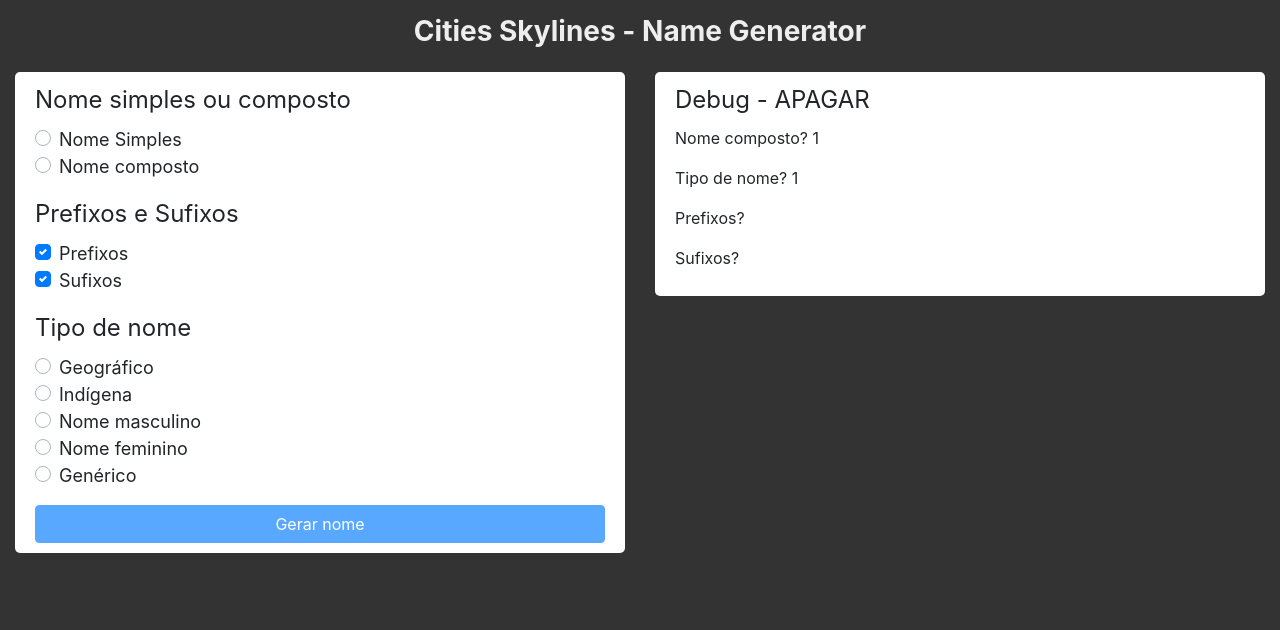
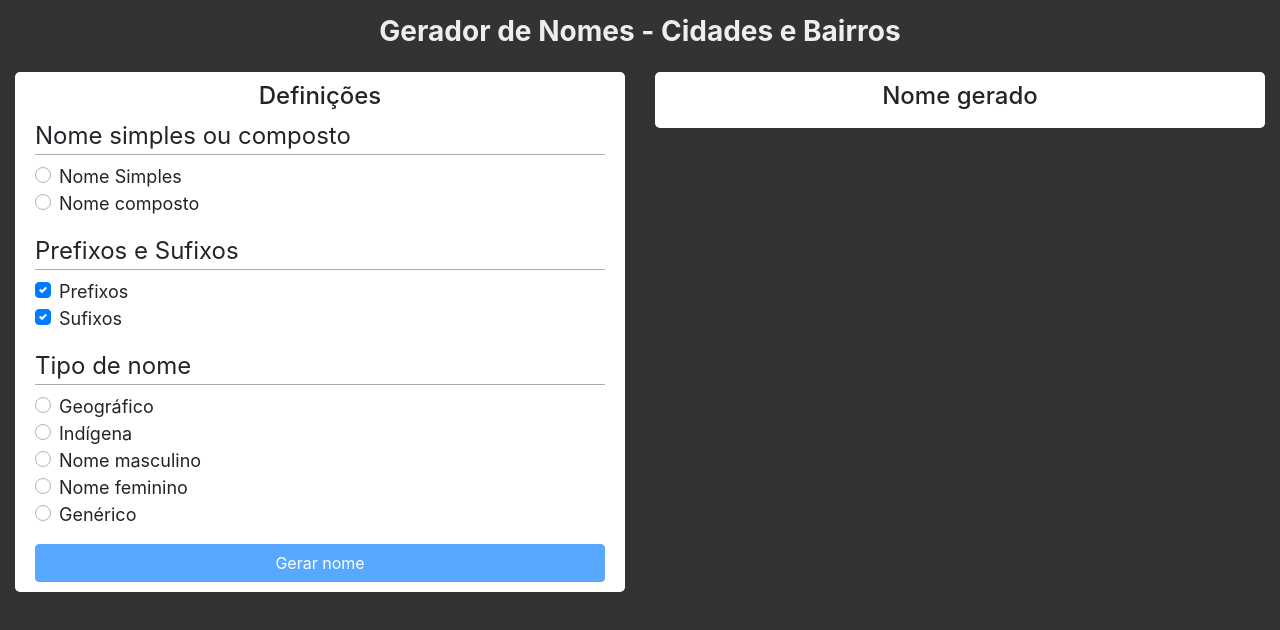
Before and after one commit to atmonello/skylines-name-generator, a Nuxt app: page / in a window 1280 px wide. Shown: the top 630 px of the page. Built offline with nearby package versions, Linux system fonts and the light colour scheme.

Commit message:
Adicionado histórico de nomes gerados

```diff
--- a/assets/main.less
+++ b/assets/main.less
@@ -20,13 +20,38 @@
     user-select: none;
   }
 
+  h1, h2, h3, h4, h5, h6 {
+    text-align: center;
+  }
+
+  h1 {
+    font-size: @ftSizeTitle;
+  }
+
+  h2 {
+    font-size: @ftSizeSmallTitle;
+  }
+
   fieldset {
     legend {
       font-size: @ftSizeSmallTitle;
+      border-bottom: 1px solid @color5;
     }
   }
 
   label {
     font-size: @ftSizeLarge;
   }
+
+  input {
+    &:disabled {
+      ~ .custom-control-label {
+        color: @color5;
+
+        &:before {
+          opacity: 0.35;
+        }
+      }
+    }
+  }
 }
--- a/components/title.vue
+++ b/components/title.vue
@@ -1,6 +1,6 @@
 <template>
   <div id="titleContainer">
-    <h1>Cities Skylines - Name Generator</h1>
+    <h1>Gerador de Nomes - Cidades e Bairros</h1>
   </div>
 </template>
 
--- a/layouts/layout-main.vue
+++ b/layouts/layout-main.vue
@@ -20,8 +20,7 @@
 <style lang="less" scoped>
 #layout {
     background: #333333;
-    height: 100vh;
-    width: 100vw;
+    min-height: 100vh;
 
     #left, #right {
       margin-bottom: 20px;
--- a/templates/nameGenerator.vue
+++ b/templates/nameGenerator.vue
@@ -1,20 +1,33 @@
 <template>
   <section id="nameGenerator">
     <panel>
-      <fieldset id="debug" slot="content">
+      <!-- <fieldset id="debug" slot="content">
         <legend>Debug - APAGAR</legend>
         <p>Nome composto? {{ controls.composto }}</p>
         <p>Tipo de nome? {{ controls.tipo }}</p>
         <p>Prefixos? {{ controls.prefixos }}</p>
         <p>Sufixos? {{ controls.sufixos }}</p>
-      </fieldset>
-      <div v-show="controls.toggle" id="generate" slot="content">
+      </fieldset> -->
+      <div id="generate" slot="content">
         <h2>Nome gerado</h2>
-        <p>{{ content.generated.trim() }}</p>
+        <p v-show="controls.toggle">{{ content.generated.trim() }}</p>
       </div>
+      <ul slot="content" class="list-group">
+        <li v-for="(name, index) in content.previousNames" :key="index" class="list-group-item">{{ name }}</li>
+      </ul>
     </panel>
   </section>
 </template>
+
+<style lang="less">
+@import "../assets/main.less";
+#nameGenerator {
+  #generate {
+    text-align: center;
+  }
+}
+</style>
+
 
 <script>
 /* eslint-disable no-undef */
@@ -103,6 +116,8 @@
           }
         }
       }
+
+      self.content.previousNames.unshift(self.content.generated.trim());
     });
   },
 };
--- a/templates/typeSelector.vue
+++ b/templates/typeSelector.vue
@@ -1,6 +1,7 @@
 <template>
   <section id="typeSelector">
     <panel>
+      <h2 slot="content">Definições</h2>
       <fieldset slot="content">
         <legend>Nome simples ou composto</legend>
         <div class="form-group">
```
